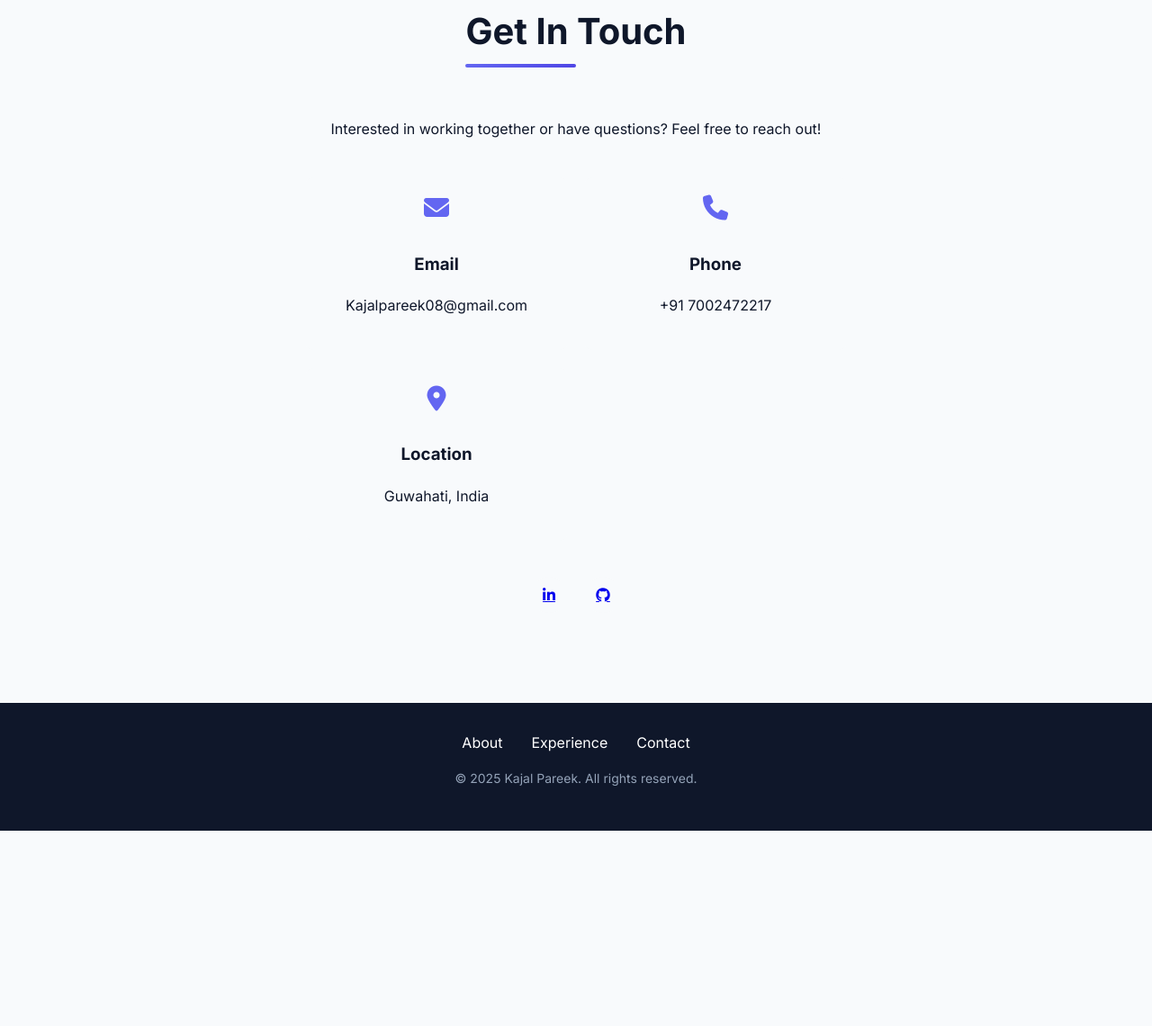
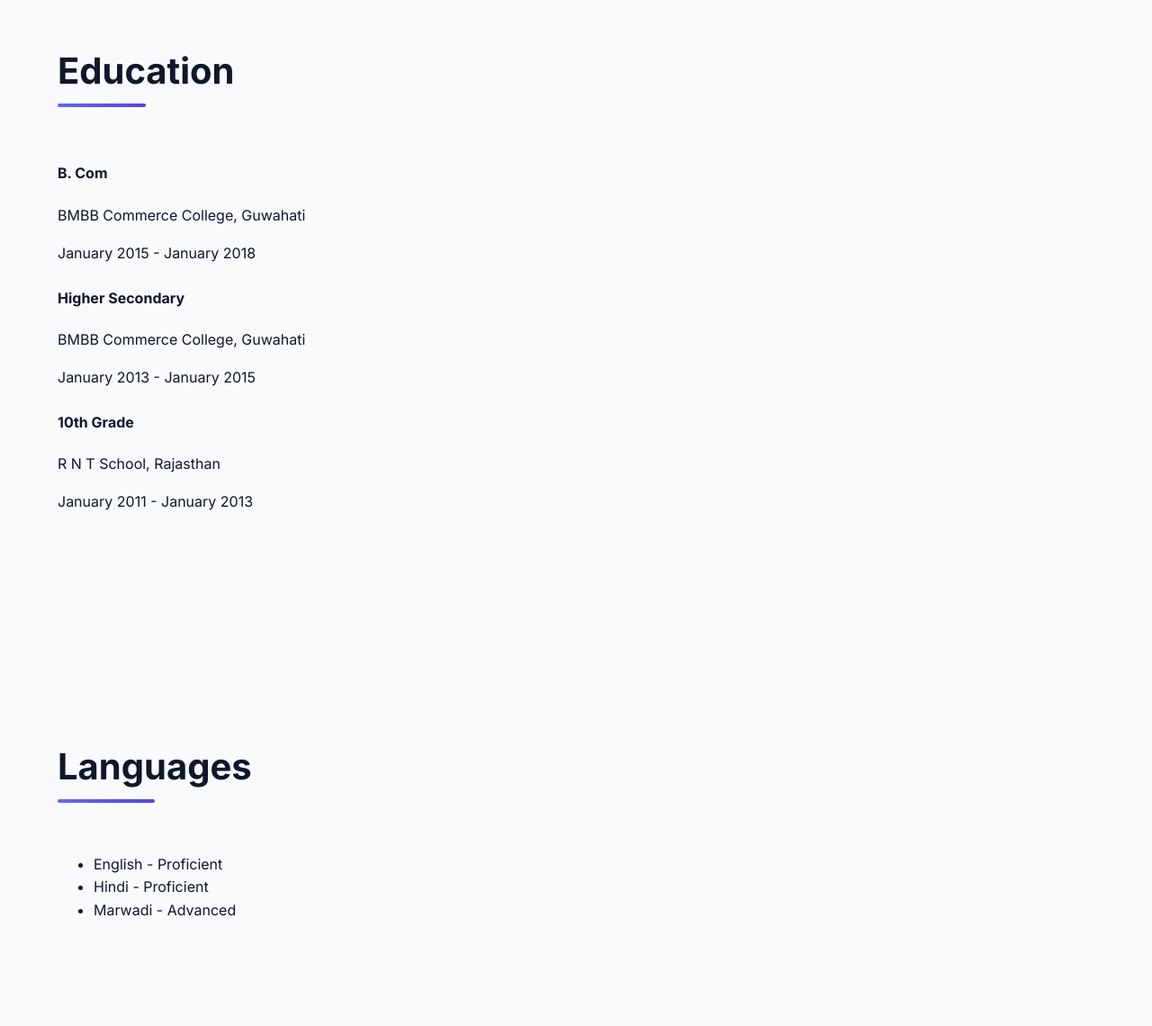
Before and after one commit to yashrp1/kajal, a plain HTML site: page index.html in a window 1280 px wide. Shown: the part 3072-4212 px from the top of the page at 90% size. Before the commit the page ends 3995 px from the top, so only its background shows below. Drawn offline with Linux system fonts and the light colour scheme.

Commit message:
Update index.html

```diff
--- a/index.html
+++ b/index.html
@@ -309,6 +309,18 @@
             margin-bottom: 15px;
         }
 
+        /* Education Section */
+        .education {
+            margin-top: 3rem;
+        }
+        .education-item {
+            margin-bottom: 1.5rem;
+        }
+        /* Languages Section */
+        .languages {
+            margin-top: 3rem;
+        }
+
         .social-links {
             display: flex;
             justify-content: center;
@@ -505,6 +517,36 @@
         </div>
     </section>
 
+    <!-- Education Section -->
+    <section class="section education" id="education">
+        <h2 class="section-title">Education</h2>
+        <div class="education-item">
+            <h4>B. Com</h4>
+            <p>BMBB Commerce College, Guwahati</p>
+            <p>January 2015 - January 2018</p>
+        </div>
+        <div class="education-item">
+            <h4>Higher Secondary</h4>
+            <p>BMBB Commerce College, Guwahati</p>
+            <p>January 2013 - January 2015</p>
+        </div>
+        <div class="education-item">
+            <h4>10th Grade</h4>
+            <p>R N T School, Rajasthan</p>
+            <p>January 2011 - January 2013</p>
+        </div>
+    </section>
+
+    <!-- Languages Section -->
+    <section class="section" id="languages">
+        <h2 class="section-title">Languages</h2>
+        <ul>
+            <li>English - Proficient</li>
+            <li>Hindi - Proficient</li>
+            <li>Marwadi - Advanced</li>
+        </ul>
+    </section>
+
     <!-- Contact Section -->
     <section id="contact" class="contact">
         <div class="container">
@@ -530,10 +572,7 @@
                     </div>
                 </div>
 
-                <div class="social-links">
-                    <a href="https://linkedin.com/in/kajal-pareek" target="_blank"><i class="fab fa-linkedin-in"></i></a>
-                    <a href="https://github.com/kajalpareek"><i class="fab fa-github"></i></a>
-                </div>
+
             </div>
         </div>
     </section>
```
